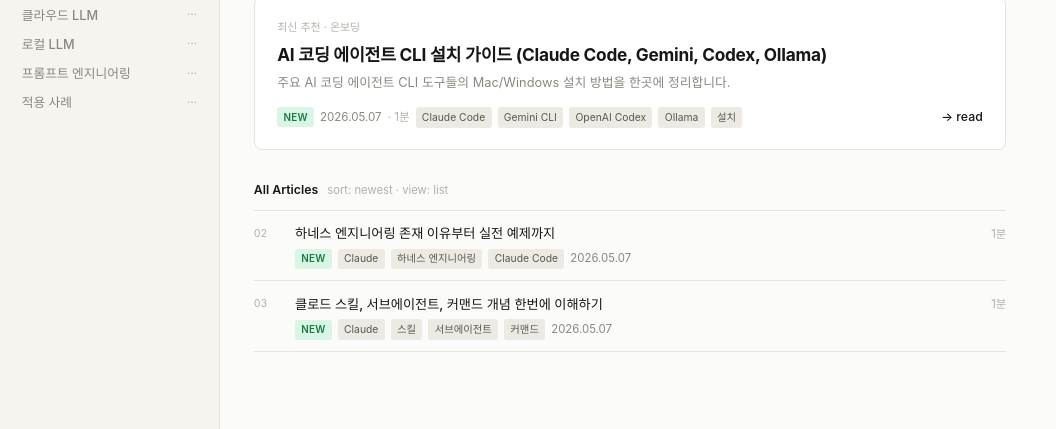
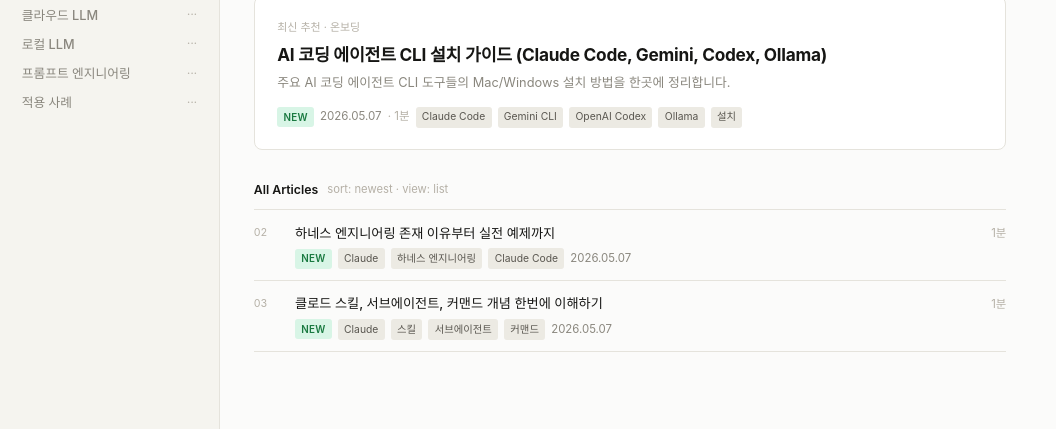
Before and after one commit to pm430/ai-reference, a Jekyll site: the page built from pages/onboarding.html, in a window 1280 px wide. Shown: the part 258-687 px from the top of the page, without its empty margins (0-1056 px from the left). Built offline with Jekyll 4.4.1, drawn with Linux system fonts in a browser that asks for light colours.

Commit message:
Make featured card title clickable and remove read button

```diff
--- a/_layouts/page.html
+++ b/_layouts/page.html
@@ -66,7 +66,7 @@
         </div>
         <div class="featured-card">
           <div class="featured-card-eyebrow">최신 추천 · {{ cat.name }}</div>
-          <div class="featured-card-title">{{ featured.title }}</div>
+          <a href="{{ featured.url | prepend: site.baseurl }}" class="featured-card-title" style="display: block; color: inherit; text-decoration: none;">{{ featured.title }}</a>
           {% if featured.excerpt %}
           <div class="featured-card-excerpt">{{ featured.excerpt | strip_html | truncate: 180 }}</div>
           {% endif %}
@@ -77,7 +77,7 @@
               <span class="post-meta-read">· {{ featured_read }}분</span>
               {% for tag in featured.tags %}<span class="post-tag">{{ tag }}</span>{% endfor %}
             </div>
-            <a href="{{ featured.url | prepend: site.baseurl }}" class="featured-read-btn">→ read</a>
+
           </div>
         </div>
       </div>
```
